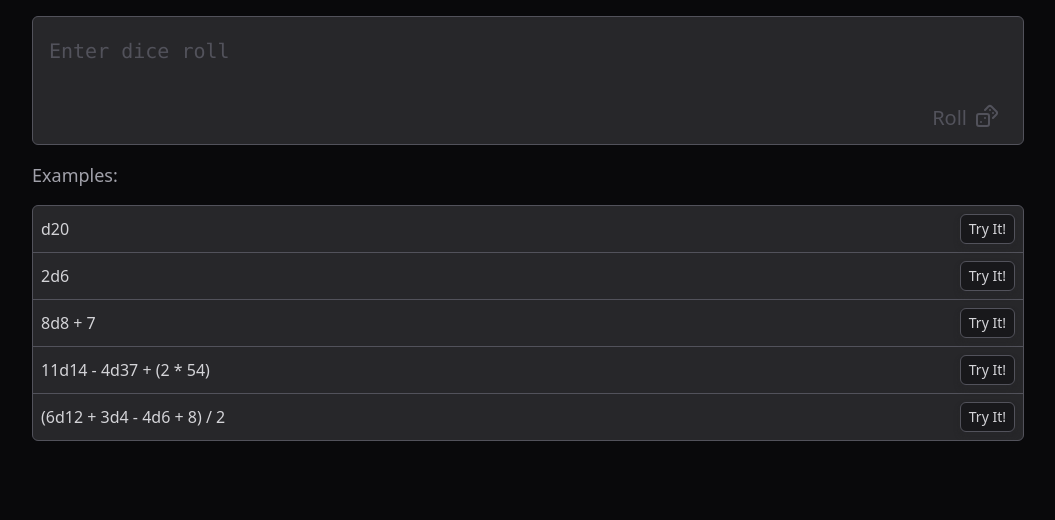
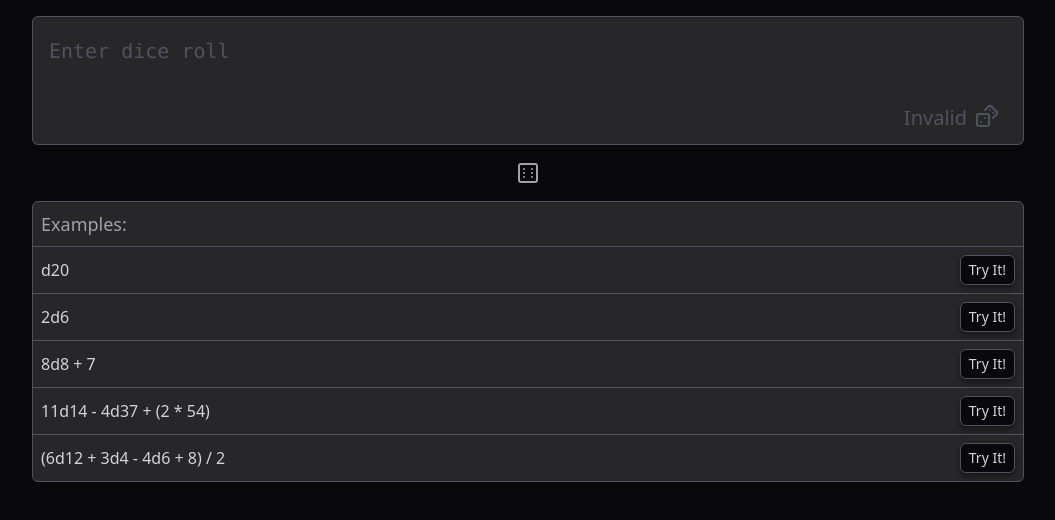
Before and after one commit to samstorment/dnd-sheet, a SvelteKit app: page /dice in a window 1280 px wide. Shown: the top 520 px of the page, without its empty margins (112-1167 px from the left). Built offline with nearby package versions, Linux system fonts and the light colour scheme.

Commit message:
Tweak styles for dice roller

```diff
--- a/src/routes/dice/+page.svelte
+++ b/src/routes/dice/+page.svelte
@@ -2,8 +2,9 @@
     import { fly, scale, slide } from "svelte/transition";
     import { scanner, type Token } from "./scanner";
     import { rand } from "$lib";
-    import { Smile, Frown, Dices, Repeat2 } from "lucide-svelte";
+    import { Smile, Frown, Dices, Repeat2, ArrowDown, ArrowBigDown, MoveDown, ArrowUp, Dice6 } from "lucide-svelte";
     import SyntaxHighlight from './SyntaxHighlight.svelte';
+    import { onMount, tick } from "svelte";
 
     let q = $state('');
     let _scanner = $derived(scanner(q));
@@ -44,6 +45,25 @@
     ]
 
     let input: HTMLInputElement | undefined;
+
+    onMount(() => {
+        const observer = new ResizeObserver((entries, observer) => {
+            recalcHeight();
+        });
+
+        observer.observe(textarea);
+    })
+
+    function recalcHeight() {
+        textarea.style.removeProperty('height');
+        textarea.style.height = `${textarea.scrollHeight}px`;
+    }
+
+    function recalcTextArea() {
+        recalcHeight();
+        show = false;
+        expanded = expand();
+    }
 
     function expand() {
         const result: Token[] = [];
@@ -102,7 +122,7 @@
 
 </script>
 
-<div class="bg-zinc-950 h-screen">
+<div class="bg-zinc-950 min-h-dvh">
     <div id="dice" class="p-4 flex flex-col gap-4 max-w-screen-lg mx-auto">
         <form
             onsubmit={e => {
@@ -128,10 +148,7 @@
                             scroll = textarea.scrollTop;
                         }}
                         oninput={async () => {
-                            textarea.style.removeProperty('height');
-                            textarea.style.height = `${textarea.scrollHeight}px`;
-                            show = false;
-                            expanded = expand();
+                            recalcTextArea();
                         }}
                         onkeypress={e => {
                             if (e.key === "Enter" && !e.shiftKey) {
@@ -146,19 +163,49 @@
             <div class="flex justify-end p-2">
                 <button type="submit"
                     disabled={frown || result === undefined}
-                    class="{smile || result !== undefined ? "bg-green-700 text-green-100" : "bg-transparent text-zinc-600"}
+                    class="{
+                        smile || result !== undefined ?
+                            "bg-green-700 text-green-100" :
+                            "bg-transparent text-zinc-600"
+                    }
                     px-4 py-1 rounded-md hover:scale-105 active:scale-100 transition-[scale] text-xl flex gap-2"
                 >
-                    <span>{result !== undefined && show ? "Reroll" : "Roll"}</span>
+                    <span>{
+                        result !== undefined && show ?
+                            "Reroll" :
+                        frown || empty ?
+                            "Invalid" :
+                        "Roll"
+                    }</span>
                     <Dices class="" />
                 </button>
             </div>
         </form>
 
+        {#if result !== undefined && show}
+            <div class="flex justify-center" in:fly={{ y: -200, duration: 200}}>
+                <ArrowDown class="text-zinc-400 w-6 h-6 text-center"/>
+            </div>
+            <div
+                in:scale={{ duration: 200 }}
+                class="text-center p-2 rounded-md border border-zinc-600 bg-zinc-800 "
+            >
+                <p class="text-lg text-zinc-400">Result</p>
+                <div
+                    class="result text-zinc-100 font-bold text-6xl"
+                >
+                    <span in:scale>{result?.toLocaleString('en-US') ?? '?'}</span>
+                </div>
+            </div>
+        {/if}
+
 
         {#if expanded.length > 1 && show}
+            <div class="flex justify-center" in:fly={{ y: 200, duration: 200 }}>
+                <ArrowUp class="text-zinc-400 w-6 h-6 text-center"/>
+            </div>
             <div
-                in:scale={{  duration: 200 }}
+                in:fly={{ y: 200, duration: 200 }}
                 class="flex flex-wrap bg-zinc-800 gap-2 p-4 rounded-md border border-zinc-600"
             >
                 {#each expanded.filter(t => t.type !== 'eof') as t}
@@ -171,7 +218,7 @@
 
         {/if}
 
-        {#if smile}
+        <!-- {#if smile}
             <div
                 in:scale={{  duration: 200 }}
                 class="result flex items-center gap-4 px-12 py-4 rounded-md bg-green-700 text-green-100 font-bold text-2xl mx-auto shadow-md max-w-full max-sm:flex-col max-sm:w-full"
@@ -189,25 +236,28 @@
                 <span>Invalid Syntax</span>
                 <Frown class="w-12 h-12"/>
             </div>
-        {/if}
+        {/if} -->
 
         {#if empty}
+            <div class="flex justify-center" in:fly={{ y: 200, duration: 200 }}>
+                <Dice6 class="text-zinc-400 w-6 h-6 text-center"/>
+            </div>
             <div
                 in:fly={{  duration: 200, y: 250 }}
-                class="text-zinc-300">
+                class="text-zinc-300 rounded-md border border-zinc-600 overflow-hidden bg-zinc-800">
 
-                <p class="mb-4 text-lg text-zinc-400">Examples:</p>
-                <ul class="rounded-md border border-zinc-600 overflow-hidden bg-zinc-800">
+                <p class="p-2 text-lg text-zinc-400">Examples:</p>
+                <ul class="">
                     {#each examples as ex}
-                        <li class="flex items-center p-2 border-b border-zinc-600 last-of-type:border-none">
+                        <li class="flex items-center p-2 border-t border-zinc-600">
                             <span>{ex}</span>
                             <button
-                                onclick={() => {
+                                onclick={async () => {
                                     q = ex;
-                                    show = false;
-                                    expanded = expand();
+                                    await tick();
+                                    recalcTextArea();
                                 }}
-                                class="ml-auto border border-zinc-600 py-1 px-2 text-sm bg-zinc-900 rounded-md shadow-md shadow-zinc-800"
+                                class="ml-auto border border-zinc-600 py-1 px-2 text-sm bg-zinc-950 rounded-md shadow-md shadow-zinc-900 shrink-0"
                             >
                                 Try It!
                             </button>
@@ -216,16 +266,6 @@
                 </ul>
             </div>
         {/if}
-
-        {#if result !== undefined && show}
-            <div
-                in:scale={{  duration: 200 }}
-                class="result flex flex-wrap gap-2 px-12 py-4 rounded-md text-zinc-100 font-bold text-6xl mx-auto border border-zinc-600 bg-zinc-800 shadow-md max-w-full"
-            >
-                <span in:scale>{result?.toLocaleString('en-US') ?? '?'}</span>
-            </div>
-        {/if}
-
     </div>
 </div>
 
--- a/src/routes/dice/scanner.ts
+++ b/src/routes/dice/scanner.ts
@@ -41,6 +41,7 @@ export function scanner(input: string) {
             case '/':
                 addToken(c); return;
             case 'd':
+            case 'D':
                 if (isNumeric(peekChar())) return scanDice();
             default:
                 if (isNumeric(c)) return scanNumber();
```
